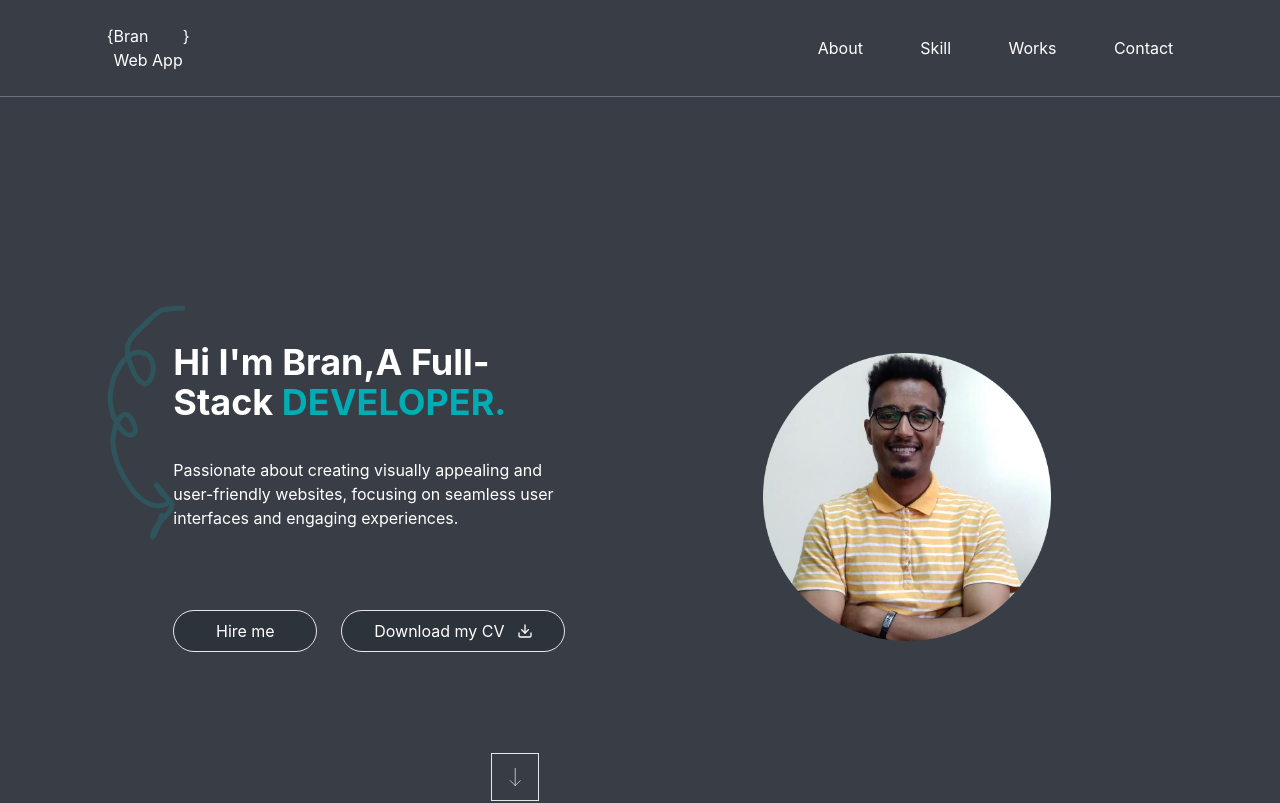
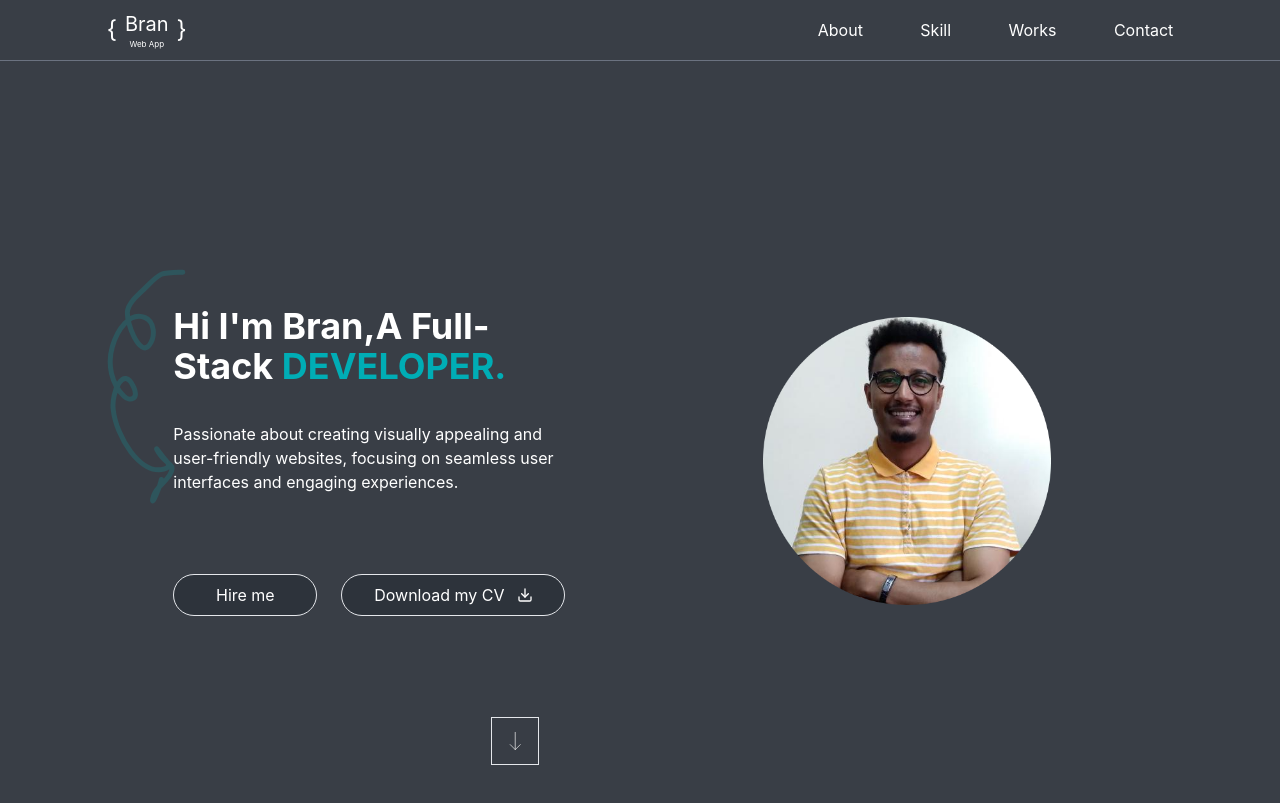
Before and after one commit to BranBayou/portfolio, a React (Create React App) app: page / in a window 1280 px wide. Shown: the top 803 px of the page. Built offline with nearby package versions, Linux system fonts and the light colour scheme.

Commit message:
Done with navigation

```diff
--- a/src/components/navigation/Header.jsx
+++ b/src/components/navigation/Header.jsx
@@ -1,15 +1,18 @@
 import React from 'react';
+import Headroom from 'react-headroom';
 import Logo from './Logo';
 import Nav from './Nav';
 
 const Header = () => {
   return (
-    <header className="w-full border-solid border-b border-gray-500">
-      <div className="w-10/12 mx-auto flex  items-center justify-between flex-wrap py-6">
-        <Logo />
-        <Nav />
-      </div>
-    </header>
+    <Headroom>
+      <header className="w-full border-solid border-b border-gray-500 bg-darkw">
+        <div className="w-10/12 mx-auto flex  items-center justify-between flex-wrap py-2.5">
+          <Logo />
+          <Nav />
+        </div>
+      </header>
+    </Headroom>
   );
 };
 
--- a/src/components/navigation/Logo.jsx
+++ b/src/components/navigation/Logo.jsx
@@ -1,15 +1,18 @@
 import React from 'react';
+import { Link } from 'react-scroll';
 
 const Logo = () => {
   return (
-    <div className="flex">
-      <p>&#123;</p>
-      <div className="div">
-        <p>Bran</p>
-        <p>Web App</p>
+    <Link to='home' smooth={true} duration={500} className="cursor-pointer">
+    <div className="flex items-center gap-2">
+      <p className="text-2xl">&#123;</p>
+      <div className="flex flex-col items-center">
+        <p className="text-xl">Bran</p>
+        <p className="text-xxs">Web App</p>
       </div>
-      <p>&#125;</p>
+      <p className="text-2xl">&#125;</p>
     </div>
+    </Link>
   );
 };
 
--- a/src/components/navigation/Nav.jsx
+++ b/src/components/navigation/Nav.jsx
@@ -1,14 +1,13 @@
 import React, { useState } from 'react';
-import { NavLink } from 'react-router-dom';
 import { IoMenu, IoClose } from 'react-icons/io5';
 import { Link } from 'react-scroll';
 
 const NavLinks = () => (
   <>
-  <Link to='about' smooth={true} duration={500}>About</Link>
-  <Link to='skills' smooth={true} duration={500}>Skill</Link>
-  <Link to='works' smooth={true} duration={500}>Works</Link>
-  <Link to='contact' smooth={true} duration={500}>Contact</Link>
+  <Link to='about' smooth={true} duration={500} className="hover:cursor-pointer hover:text-aquab hover:border-b hover:border-aquab hover:px-2">About</Link>
+  <Link to='skills' smooth={true} duration={500} className="hover:cursor-pointer hover:text-aquab hover:border-b hover:border-aquab hover:px-2">Skill</Link>
+  <Link to='works' smooth={true} duration={500} className="hover:cursor-pointer hover:text-aquab hover:border-b hover:border-aquab hover:px-2">Works</Link>
+  <Link to='contact' smooth={true} duration={500} className="hover:cursor-pointer hover:text-aquab hover:border-b hover:border-aquab hover:px-2">Contact</Link>
   </>
 );
 
@@ -26,12 +25,12 @@ const Nav = () => {
         </div>
         <div className="md:hidden">
           <button type="button" onClick={toggleNavbar}>
-            {isOpen ? <IoClose /> : <IoMenu />}
+            {isOpen ? <IoClose size={24} /> : <IoMenu size={24} />}
           </button>
         </div>
       </nav>
       {isOpen && (
-        <div className="md:hidden flex flex-col items-center basis-full">
+        <div className="md:hidden flex flex-col items-end basis-full w-full gap-6 py-6">
           <NavLinks />
         </div>
       )}
--- a/tailwind.config.js
+++ b/tailwind.config.js
@@ -16,6 +16,9 @@ module.exports = {
         fof: '45%',
         fif: '55%',
       },
+      fontSize: {
+        xxs: '.5rem',
+      },
     },
   },
   plugins: [],
```
